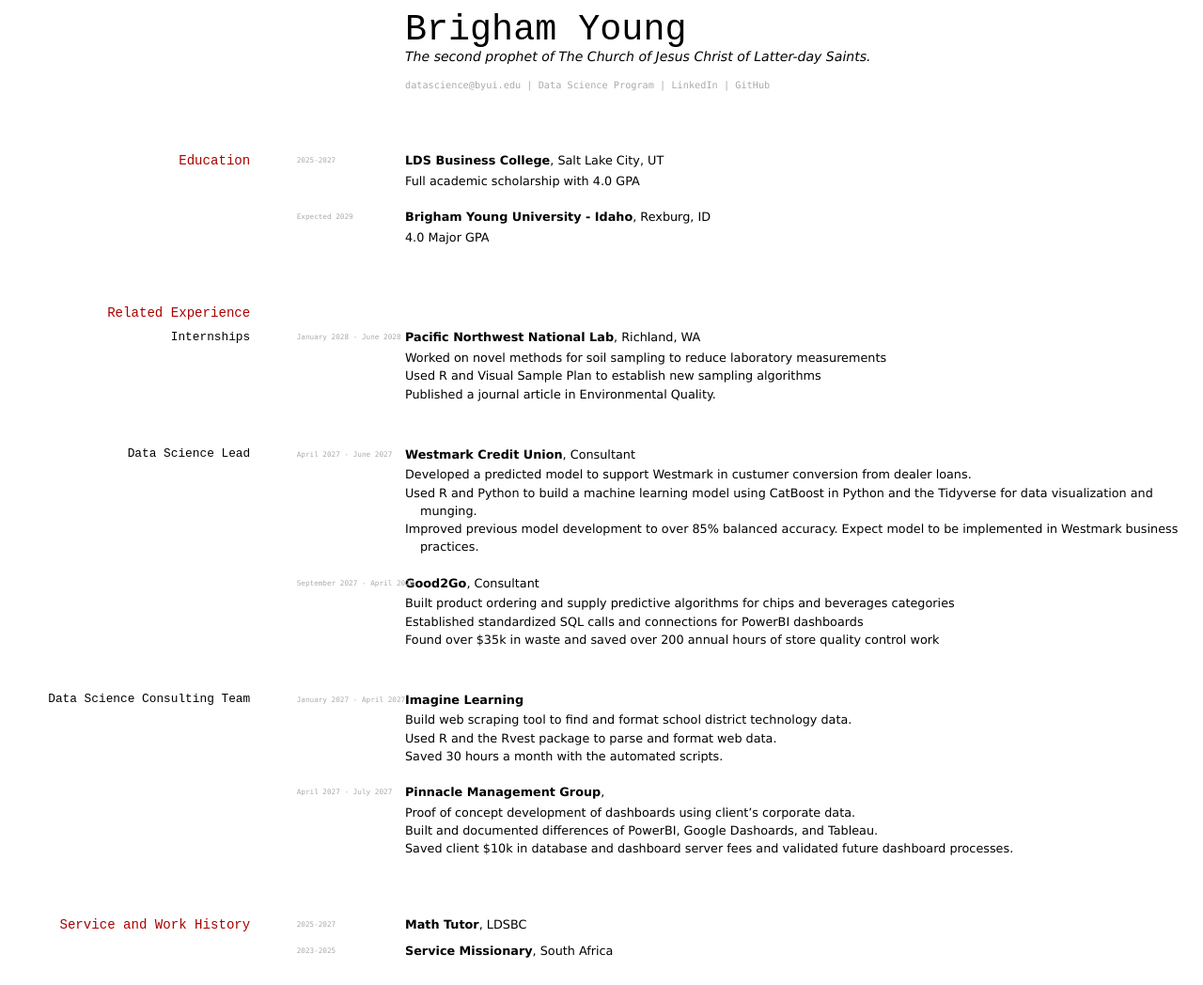
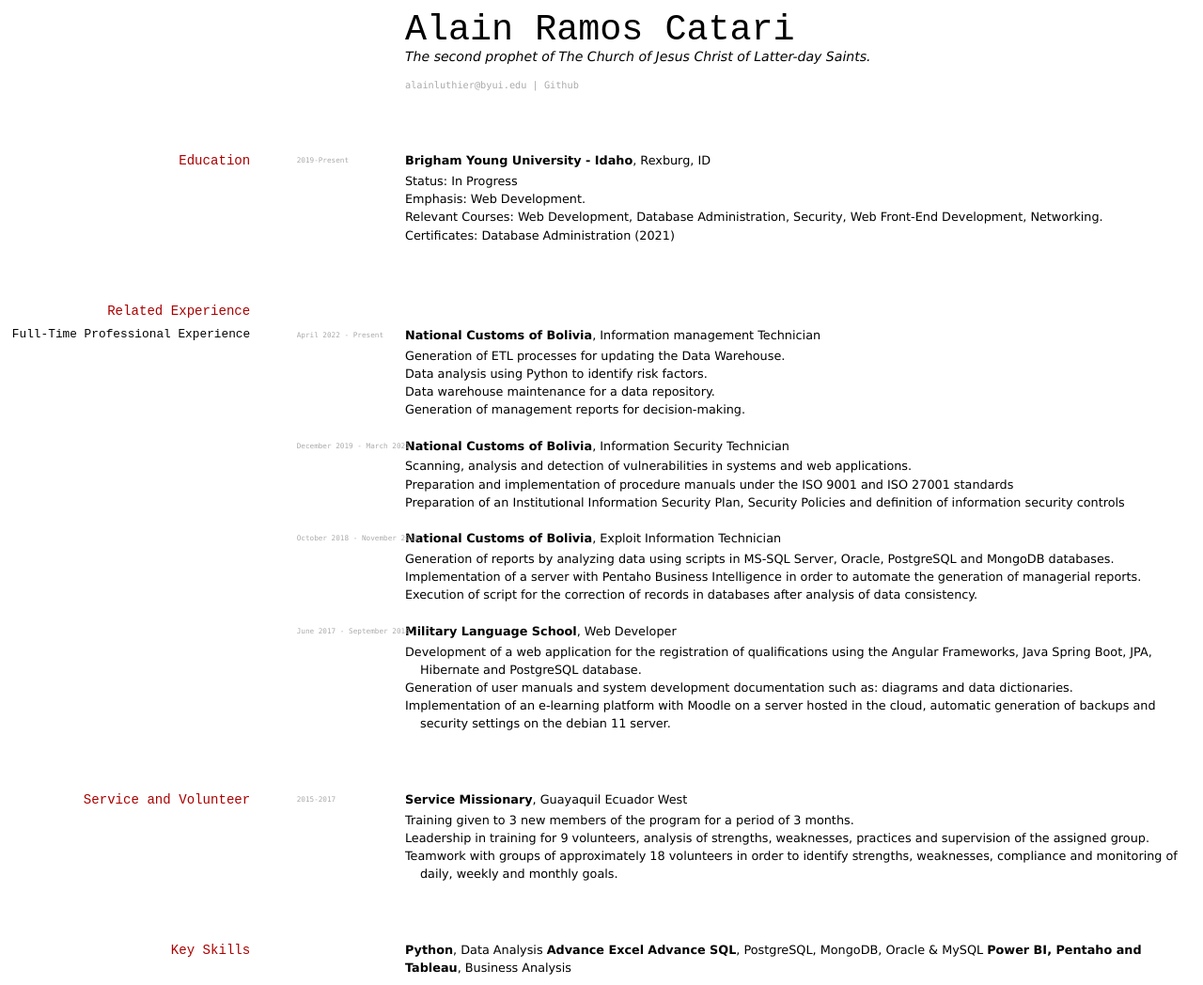
Before and after one commit to alainluthier/Catari-Resume, a Jekyll site: the page built from docs/index.md, in a window 1280 px wide. Shown: the whole page at 94% size. Built offline with Jekyll 4.4.1, drawn with Linux system fonts in a browser that asks for light colours.

Commit message:
Update index.md

```diff
--- a/docs/index.md
+++ b/docs/index.md
@@ -1,87 +1,77 @@
 ---
 layout: cv
-title: Brigham Young's Resume
+title: Alain Ramos Catari CV
 ---
-# Brigham Young
+# Alain Ramos Catari
 The second prophet of The Church of Jesus Christ of Latter-day Saints.
 
 <div id="webaddress">
-<a href="datascience@byui.edu">datascience@byui.edu</a>
-| <a href="https://byuidatascience.github.io/development.html">Data Science Program</a>
-| <a href="https://www.linkedin.com/groups/13537407/">LinkedIn</a>
-| <a href="https://github.com/byuids-resumes">GitHub</a>
+<a href="alainluthier@byui.edu">alainluthier@byui.edu</a> |
+<a href="https://github.com/alainluthier">Github</a>
 </div>
 
 <!-- https://www.monique.tech/the-art-of-markdown -->
 
+
 ## Education
 
-`2025-2027`
-__LDS Business College__, Salt Lake City, UT
-
-- Full academic scholarship with 4.0 GPA
-
-`Expected 2029`
+`2019-Present`
 __Brigham Young University - Idaho__, Rexburg, ID
 
-- 4.0 Major GPA
+- Status: In Progress
+- Emphasis: Web Development.
+- Relevant Courses: Web Development, Database Administration, Security, Web Front-End Development, Networking.
+- Certificates: Database Administration (2021)
 
 
 ## Related Experience
 
-### Internships
+### Full-Time Professional Experience
 
-`January 2028 - June 2028`
-__Pacific Northwest National Lab__, Richland, WA
+`April 2022 - Present`
+__National Customs of Bolivia__, Information management Technician
 
-- Worked on novel methods for soil sampling to reduce laboratory measurements
-- Used R and Visual Sample Plan to establish new sampling algorithms
-- Published a journal article in Environmental Quality.
+- Generation of ETL processes for updating the Data Warehouse.
+- Data analysis using Python to identify risk factors.
+- Data warehouse maintenance for a data repository.
+- Generation of management reports for decision-making.
 
-### Data Science Lead
+`December 2019 - March 2021`
+__National Customs of Bolivia__, Information Security Technician
 
-`April 2027 - June 2027`
-__Westmark Credit Union__, Consultant
+- Scanning, analysis and detection of vulnerabilities in systems and web applications.
+- Preparation and implementation of procedure manuals under the ISO 9001 and ISO 27001 standards
+- Preparation of an Institutional Information Security Plan, Security Policies and definition of information security controls
 
-- Developed a predicted model to support Westmark in custumer conversion from dealer loans.
-- Used R and Python to build a machine learning model using CatBoost in Python and the Tidyverse for data visualization and munging.
-- Improved previous model development to over 85% balanced accuracy. Expect model to be implemented in Westmark business practices.
+`October 2018 - November 2019`
+__National Customs of Bolivia__, Exploit Information Technician
 
-`September 2027 - April 2028`
-__Good2Go__, Consultant
+- Generation of reports by analyzing data using scripts in MS-SQL Server, Oracle, PostgreSQL and MongoDB databases.
+- Implementation of a server with Pentaho Business Intelligence in order to automate the generation of managerial reports.
+- Execution of script for the correction of records in databases after analysis of data consistency.
 
-- Built product ordering and supply predictive algorithms for chips and beverages categories
-- Established standardized SQL calls and connections for PowerBI dashboards
-- Found over $35k in waste and saved over 200 annual hours of store quality control work
+`June 2017 - September 2018`
+__Military Language School__, Web Developer
 
-### Data Science Consulting Team
+- Development of a web application for the registration of qualifications using the Angular Frameworks, Java Spring Boot, JPA, Hibernate and PostgreSQL database.
+- Generation of user manuals and system development documentation such as: diagrams and data dictionaries.
+- Implementation of an e-learning platform with Moodle on a server hosted in the cloud, automatic generation of backups and security settings on the debian 11 server.
 
-`January 2027 - April 2027`
-__Imagine Learning__
+## Service and Volunteer
 
-- Build web scraping tool to find and format school district technology data.
-- Used R and the Rvest package to parse and format web data.
-- Saved 30 hours a month with the automated scripts.
+`2015-2017`
+__Service Missionary__, Guayaquil Ecuador West
+- Training given to 3 new members of the program for a period of 3 months.
+- Leadership in training for 9 volunteers, analysis of strengths, weaknesses, practices and supervision of the assigned group.
+- Teamwork with groups of approximately 18 volunteers in order to identify strengths, weaknesses, compliance and monitoring of daily, weekly and monthly goals.
 
-`April 2027 - July 2027`
-__Pinnacle Management Group__,
+## Key Skills
 
-- Proof of concept development of dashboards using client's corporate data.
-- Built and documented differences of PowerBI, Google Dashoards, and Tableau.
-- Saved client $10k in database and dashboard server fees and validated future dashboard processes.
-
-
-## Service and Work History
-
-`2025-2027`
-__Math Tutor__, LDSBC
-
-
-`2023-2025`
-__Service Missionary__, South Africa
-
-
+__Python__, Data Analysis
+__Advance Excel__
+__Advance SQL__, PostgreSQL, MongoDB, Oracle & MySQL
+__Power BI, Pentaho and Tableau__, Business Analysis
 
 <!-- ### Footer
 
-Last updated: May 2013 -->
+Last updated: Dec 2022 -->
```
